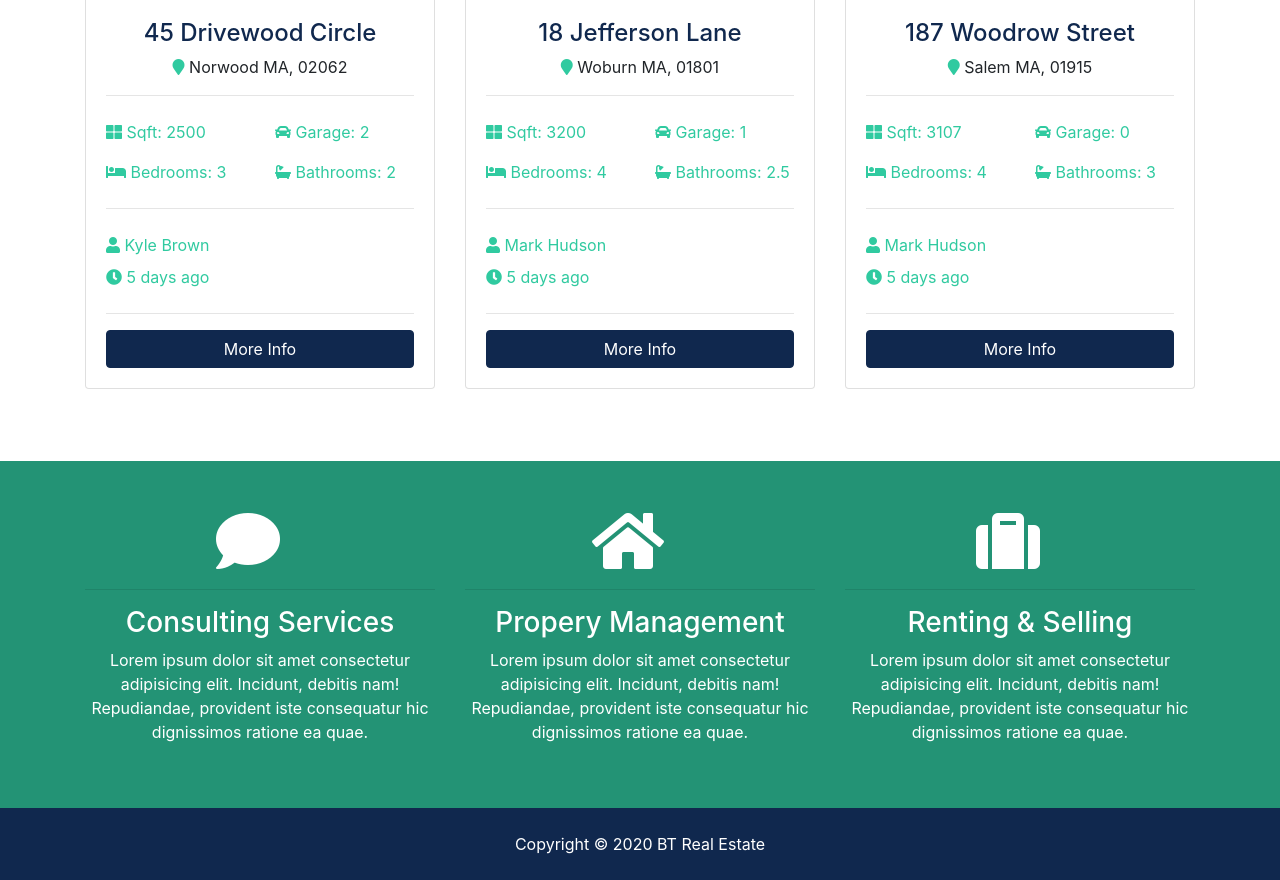
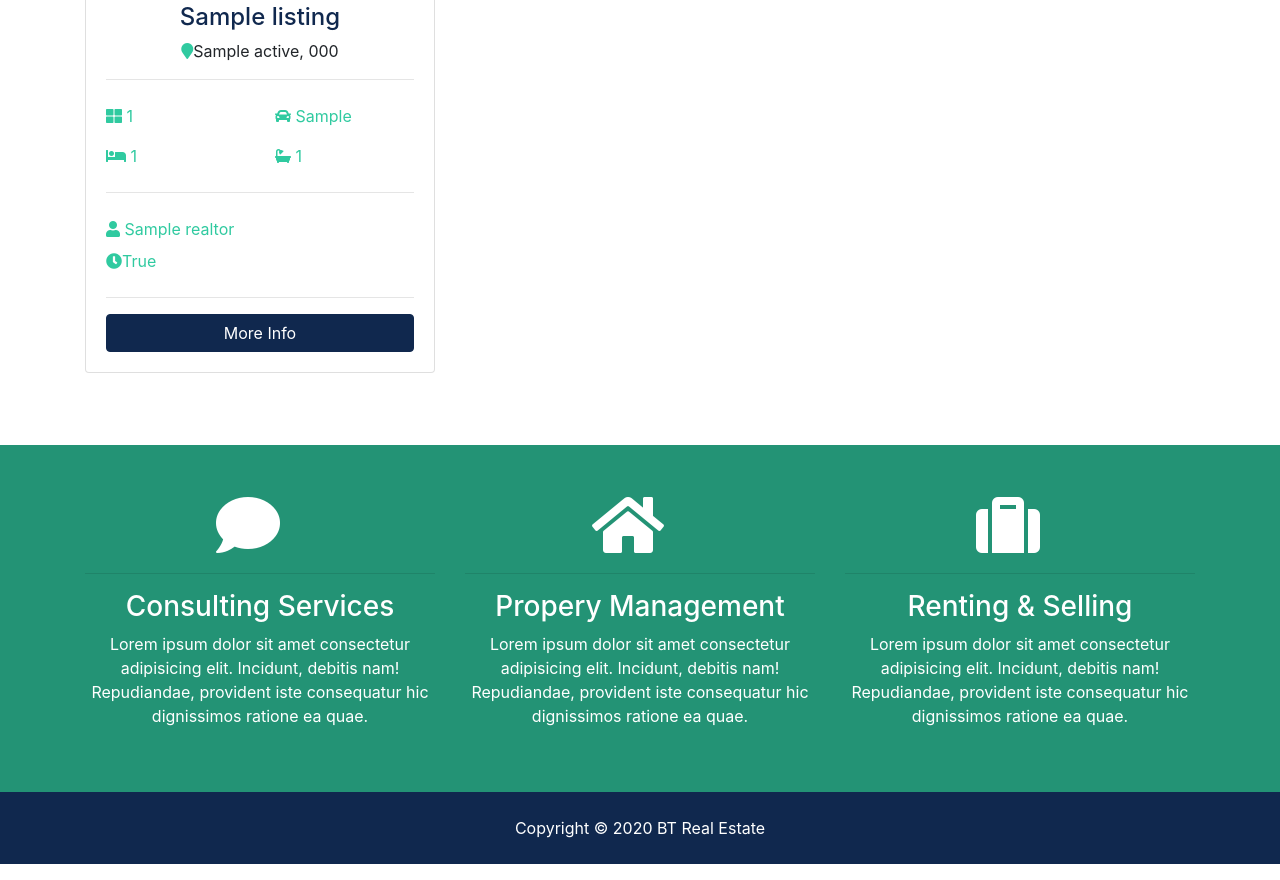
Before and after one commit to Divyue30597/btre, a Django app: page / in a window 1280 px wide. Shown: the part 1139-2019 px from the top of the page. Run offline with Django 3.2, Linux system fonts and the light colour scheme; tables that the repository leaves empty hold one stand-in row (values such as "Sample post"); grey boxes marked "Sample" are stand-in pictures; some libraries are stand-ins or nearby versions.

Commit message:
Filter and order_by understood

```diff
--- a/listings/models.py
+++ b/listings/models.py
@@ -25,5 +25,6 @@ class Listing(models.Model):
     photo_6 = models.ImageField(upload_to='photos/%Y/%m/%d/', blank = True)
     is_published = models.BooleanField(default = True)
     list_date = models.DateTimeField(default = datetime.now, blank = True)
+
     def __str__(self):
         return self.title
--- a/pages/views.py
+++ b/pages/views.py
@@ -1,9 +1,26 @@
 from django.shortcuts import render
 
+from listings.models import Listing
+
+from realtors.models import Realtor
 # Create your views here.
 
 def index(request):
-    return render(request ,'pages/index.html')
+    listings = Listing.objects.order_by('-list_date').filter(is_published=True)[:3]
+    context = {
+        'listings':listings
+    }
+
+    return render(request ,'pages/index.html', context)
 
 def about(request):
-    return render(request,'pages/about.html')
+    realtors = Realtor.objects.order_by('-hire_date')
+
+    mvp_realtors = Realtor.objects.all().filter(is_mvp=True)
+
+    context ={
+        'realtors': realtors,
+        'mvp_realtors': mvp_realtors,
+    }
+
+    return render(request,'pages/about.html',context)
--- a/templates/base.html
+++ b/templates/base.html
@@ -34,6 +34,15 @@
     <script src="{% static 'js/bootstrap.bundle.min.js'%}"></script>
     <script src="{% static 'js/lightbox.min.js'%}"></script>
     <script src="{% static 'js/main.js'%}"></script>
+    <script src="https://code.jquery.com/jquery-3.5.1.slim.min.js"
+        integrity="sha384-DfXdz2htPH0lsSSs5nCTpuj/zy4C+OGpamoFVy38MVBnE+IbbVYUew+OrCXaRkfj" crossorigin="anonymous">
+    </script>
+    <script src="https://cdn.jsdelivr.net/npm/popper.js@1.16.0/dist/umd/popper.min.js"
+        integrity="sha384-Q6E9RHvbIyZFJoft+2mJbHaEWldlvI9IOYy5n3zV9zzTtmI3UksdQRVvoxMfooAo" crossorigin="anonymous">
+    </script>
+    <script src="https://stackpath.bootstrapcdn.com/bootstrap/4.5.0/js/bootstrap.min.js"
+        integrity="sha384-OgVRvuATP1z7JjHLkuOU7Xw704+h835Lr+6QL9UvYjZE3Ipu6Tp75j7Bh/kR0JKI" crossorigin="anonymous">
+    </script>
 </body>
 
 </html>
--- a/templates/pages/index.html
+++ b/templates/pages/index.html
@@ -132,133 +132,57 @@
         <h3 class="text-center mb-3">Latest Listings</h3>
         <div class="row">
             <!-- Listing 1 -->
+            {% if listings %}
+                {% for listing in listings %}
                 <div class="col-md-6 col-lg-4 mb-4">
                     <div class="card listing-preview">
-                    <img class="card-img-top" src="assets/img/home-1.jpg" alt="">
+                        <img class="card-img-top" src="{{ listing.photo_main.url }}" alt="">
                         <div class="card-img-overlay">
                             <h2>
-                            <span class="badge badge-secondary text-white">$490,000</span>
+                                <span class="badge badge-secondary text-white">${{listing.price }}</span>
                             </h2>
                         </div>
                         <div class="card-body">
                             <div class="listing-heading text-center">
-                            <h4 class="text-primary">45 Drivewood Circle</h4>
+                                <h4 class="text-primary">{{ listing.title }}</h4>
                                 <p>
-                                <i class="fas fa-map-marker text-secondary"></i> Norwood MA, 02062</p>
+                                    <i class="fas fa-map-marker text-secondary"></i>{{ listing.city }} {{ listing.state }}, {{ listing.zipcode}}</p>
                             </div>
                             <hr>
                             <div class="row py-2 text-secondary">
                                 <div class="col-6">
-                                <i class="fas fa-th-large"></i> Sqft: 2500</div>
+                                    <i class="fas fa-th-large"></i> {{ listing.sqft }}</div>
                                 <div class="col-6">
-                                <i class="fas fa-car"></i> Garage: 2</div>
+                                    <i class="fas fa-car"></i> {{ listing.city }}</div>
                             </div>
                             <div class="row py-2 text-secondary">
                                 <div class="col-6">
-                                <i class="fas fa-bed"></i> Bedrooms: 3</div>
+                                    <i class="fas fa-bed"></i> {{ listing.bedrooms }}</div>
                                 <div class="col-6">
-                                <i class="fas fa-bath"></i> Bathrooms: 2</div>
+                                    <i class="fas fa-bath"></i> {{ listing.bedrooms }}</div>
                             </div>
                             <hr>
                             <div class="row py-2 text-secondary">
                                 <div class="col-6">
-                                <i class="fas fa-user"></i> Kyle Brown</div>
+                                    <i class="fas fa-user"></i> {{ listing.realtor }}</div>
                             </div>
                             <div class="row text-secondary pb-2">
                                 <div class="col-6">
-                                <i class="fas fa-clock"></i> 5 days ago</div>
+                                    <i class="fas fa-clock"></i>{{ listing.is_published }}</div>
                             </div>
                             <hr>
-                        <a href="listing.html" class="btn btn-primary btn-block">More Info</a>
+                            <a href="{% url 'listing' listing.id %}" class="btn btn-primary btn-block">More Info</a>
                         </div>
                     </div>
                 </div>
+                {% endfor %}
+            {% else %}
+                <div class="col-md-12">
+                    <p>No listings available</p>
+                </div>
+            {% endif %}
 
-            <!-- Listing 2 -->
-            <div class="col-md-6 col-lg-4 mb-4">
-                <div class="card listing-preview">
-                    <img class="card-img-top" src="assets/img/homes/home-2.jpg" alt="">
-                    <div class="card-img-overlay">
-                        <h2>
-                            <span class="badge badge-secondary text-white">$550,000</span>
-                        </h2>
-                    </div>
-                    <div class="card-body">
-                        <div class="listing-heading text-center">
-                            <h4 class="text-primary">18 Jefferson Lane</h4>
-                            <p>
-                                <i class="fas fa-map-marker text-secondary"></i> Woburn MA, 01801</p>
-                        </div>
-                        <hr>
-                        <div class="row py-2 text-secondary">
-                            <div class="col-6">
-                                <i class="fas fa-th-large"></i> Sqft: 3200</div>
-                            <div class="col-6">
-                                <i class="fas fa-car"></i> Garage: 1</div>
-                        </div>
-                        <div class="row py-2 text-secondary">
-                            <div class="col-6">
-                                <i class="fas fa-bed"></i> Bedrooms: 4</div>
-                            <div class="col-6">
-                                <i class="fas fa-bath"></i> Bathrooms: 2.5</div>
-                        </div>
-                        <hr>
-                        <div class="row py-2 text-secondary">
-                            <div class="col-6">
-                                <i class="fas fa-user"></i> Mark Hudson</div>
-                        </div>
-                        <div class="row text-secondary pb-2">
-                            <div class="col-6">
-                                <i class="fas fa-clock"></i> 5 days ago</div>
-                        </div>
-                        <hr>
-                        <a href="listing.html" class="btn btn-primary btn-block">More Info</a>
-                    </div>
-                </div>
-            </div>
 
-            <!-- Listing 3 -->
-            <div class="col-md-6 col-lg-4 mb-4">
-                <div class="card listing-preview">
-                    <img class="card-img-top" src="assets/img/homes/home-3.jpg" alt="">
-                    <div class="card-img-overlay">
-                        <h2>
-                            <span class="badge badge-secondary text-white">$580,000</span>
-                        </h2>
-                    </div>
-                    <div class="card-body">
-                        <div class="listing-heading text-center">
-                            <h4 class="text-primary">187 Woodrow Street</h4>
-                            <p>
-                                <i class="fas fa-map-marker text-secondary"></i> Salem MA, 01915</p>
-                        </div>
-                        <hr>
-                        <div class="row py-2 text-secondary">
-                            <div class="col-6">
-                                <i class="fas fa-th-large"></i> Sqft: 3107</div>
-                            <div class="col-6">
-                                <i class="fas fa-car"></i> Garage: 0</div>
-                        </div>
-                        <div class="row py-2 text-secondary">
-                            <div class="col-6">
-                                <i class="fas fa-bed"></i> Bedrooms: 4</div>
-                            <div class="col-6">
-                                <i class="fas fa-bath"></i> Bathrooms: 3</div>
-                        </div>
-                        <hr>
-                        <div class="row py-2 text-secondary">
-                            <div class="col-6">
-                                <i class="fas fa-user"></i> Mark Hudson</div>
-                        </div>
-                        <div class="row text-secondary pb-2">
-                            <div class="col-6">
-                                <i class="fas fa-clock"></i> 5 days ago</div>
-                        </div>
-                        <hr>
-                        <a href="listing.html" class="btn btn-primary btn-block">More Info</a>
-                    </div>
-                </div>
-            </div>
 
         </div>
     </div>
--- a/templates/partials/_navbar.html
+++ b/templates/partials/_navbar.html
@@ -3,9 +3,6 @@
 <!-- Navbar -->
 <nav class="navbar navbar-expand-lg navbar-dark bg-primary sticky-top">
     <div class="container">
-        <a class="navbar-brand" href="{% url 'index' %}">
-            <img src="{% static 'img/logo.png' %}" class="logo" alt="">
-        </a>
         <button class="navbar-toggler" type="button" data-toggle="collapse" data-target="#navbarNavAltMarkup">
             <span class="navbar-toggler-icon"></span>
         </button>
```
Also changed, not shown: listings/views.py (+9 -3 lines), templates/listings/listings.html (+24 -6 lines), templates/pages/about.html (+19 -30 lines). Lines whose indentation alone changed are shown as unchanged.
